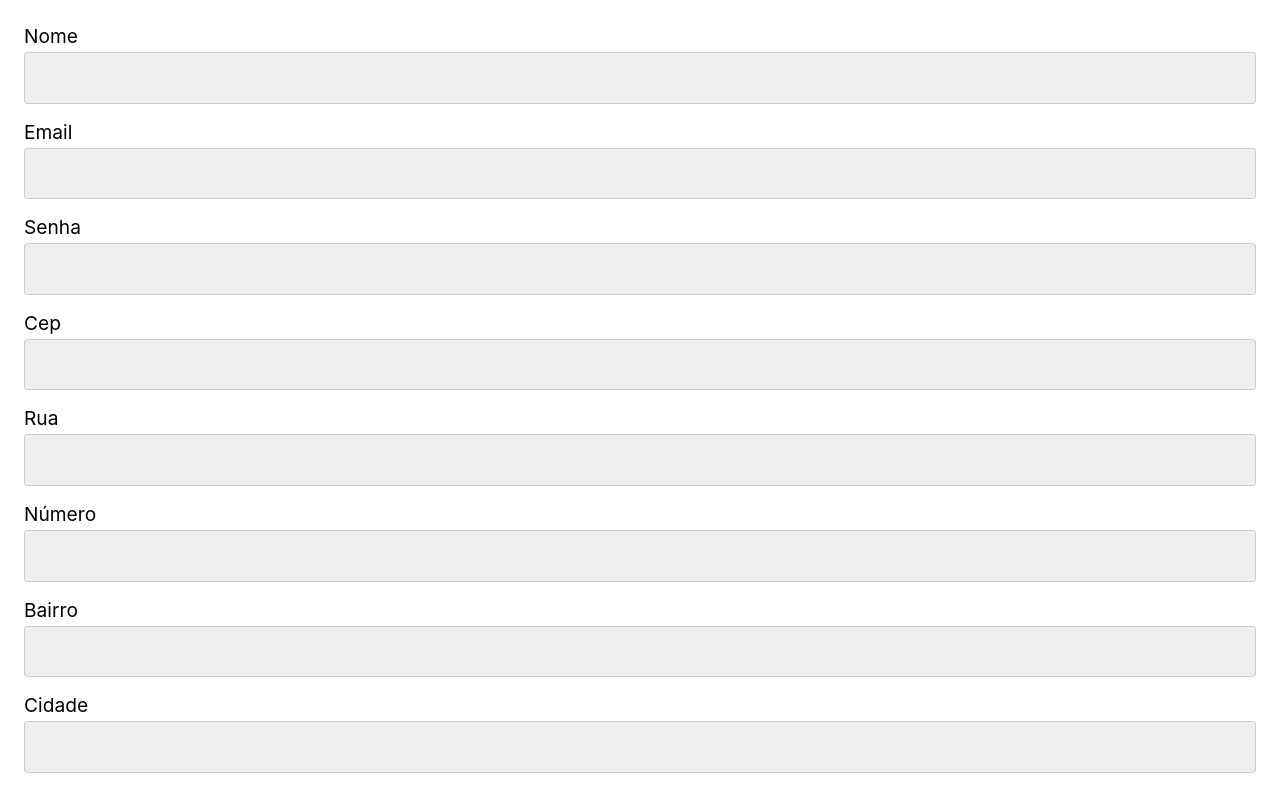
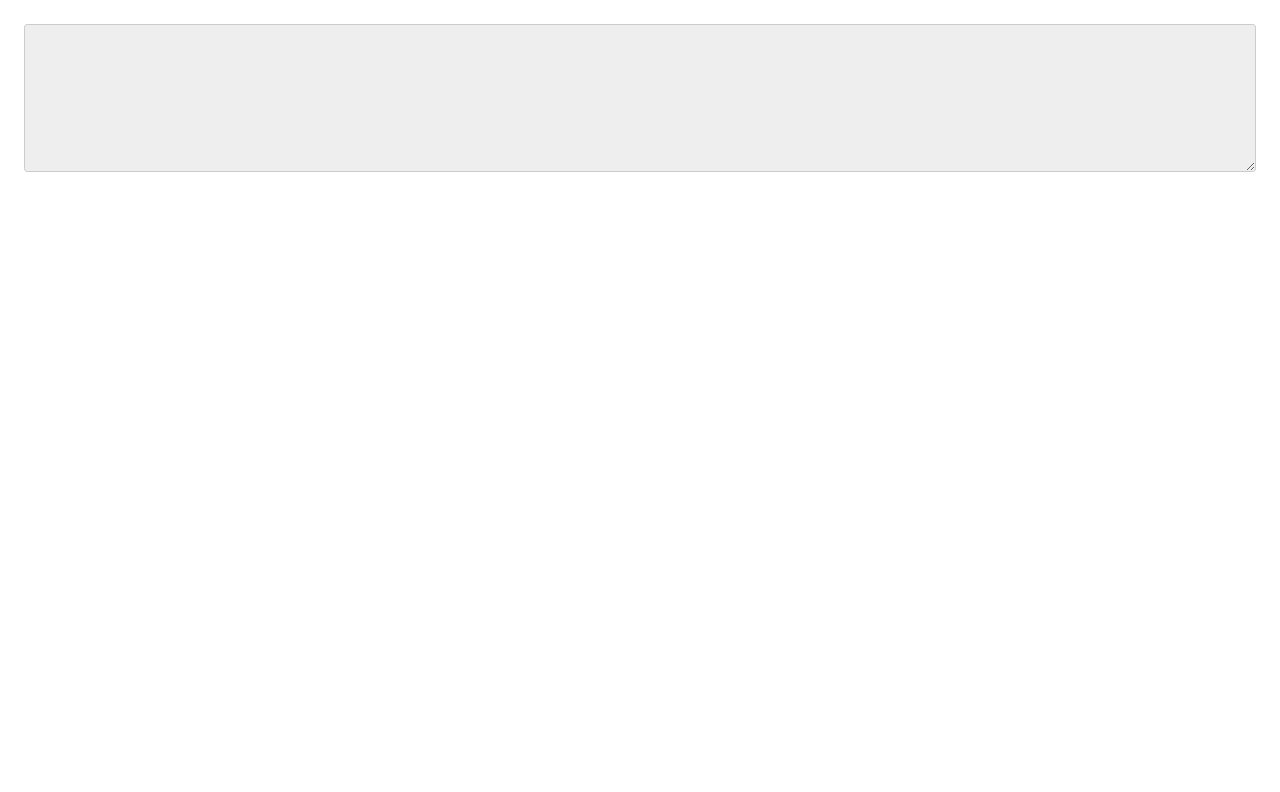
Before and after one commit to tatisabinoviana/ReactParaIniciantesOrigamid, a React (Create React App) app: page / in a window 1280 px wide. Shown: the top 792 px of the page. Built offline with nearby package versions, Linux system fonts and the light colour scheme.

Commit message:
defionicoes do textarea no react

```diff
--- a/src/App.js
+++ b/src/App.js
@@ -1,62 +1,15 @@
 import React from 'react';
 
-const formFields = [
-  { id: 'nome', label: 'Nome', type: 'text' },
-  { id: 'email', label: 'Email', type: 'email' },
-  { id: 'senha', label: 'Senha', type: 'password' },
-  { id: 'cep', label: 'Cep', type: 'text' },
-  { id: 'rua', label: 'Rua', type: 'text' },
-  { id: 'numero', label: 'Número', type: 'text' },
-  { id: 'bairro', label: 'Bairro', type: 'text' },
-  { id: 'cidade', label: 'Cidade', type: 'text' },
-  { id: 'estado', label: 'Estado', type: 'text' },
-];
-
 const App = () => {
-  const [form, setForm] = React.useState(
-    formFields.reduce((acc, field) => {
-      return { ...acc, [field.id]: '' };
-    }, {}),
-  );
-
-  const [response, setResponse] = React.useState(null);
-
-  function handleSubmit(event) {
-    event.preventDefault();
-
-    fetch('https://ranekapi.origamid.dev/json/api/usuario', {
-      method: 'POST',
-      headers: {
-        'Content-Type': 'application/json',
-      },
-
-      body: JSON.stringify(form),
-    }).then((response) => {
-      setResponse(response);
-    });
-  }
-
-  function handleChange({ target }) {
-    const { id, value } = target;
-    setForm({ ...form, [id]: value });
-  }
-
+  const [textarea, setTextarea] = React.useState('');
   return (
-    <form onSubmit={handleSubmit}>
-      {formFields.map(({ id, label, type }) => (
-        <div key={id}>
-          <label htmlFor={id}>{label}</label>
-          <input
-            id={id}
-            type={type}
-            name={label}
-            value={form[id]}
-            onChange={handleChange}
-          />
-        </div>
-      ))}
-      {response && response.ok && <p>Formulário Enviado</p>}
-      <button>Enviar</button>
+    <form>
+      <textarea
+        value={textarea}
+        onChange={({ target }) => setTextarea(target.value)}
+        rows="5"
+      ></textarea>
+      {textarea}
     </form>
   );
 };
```
